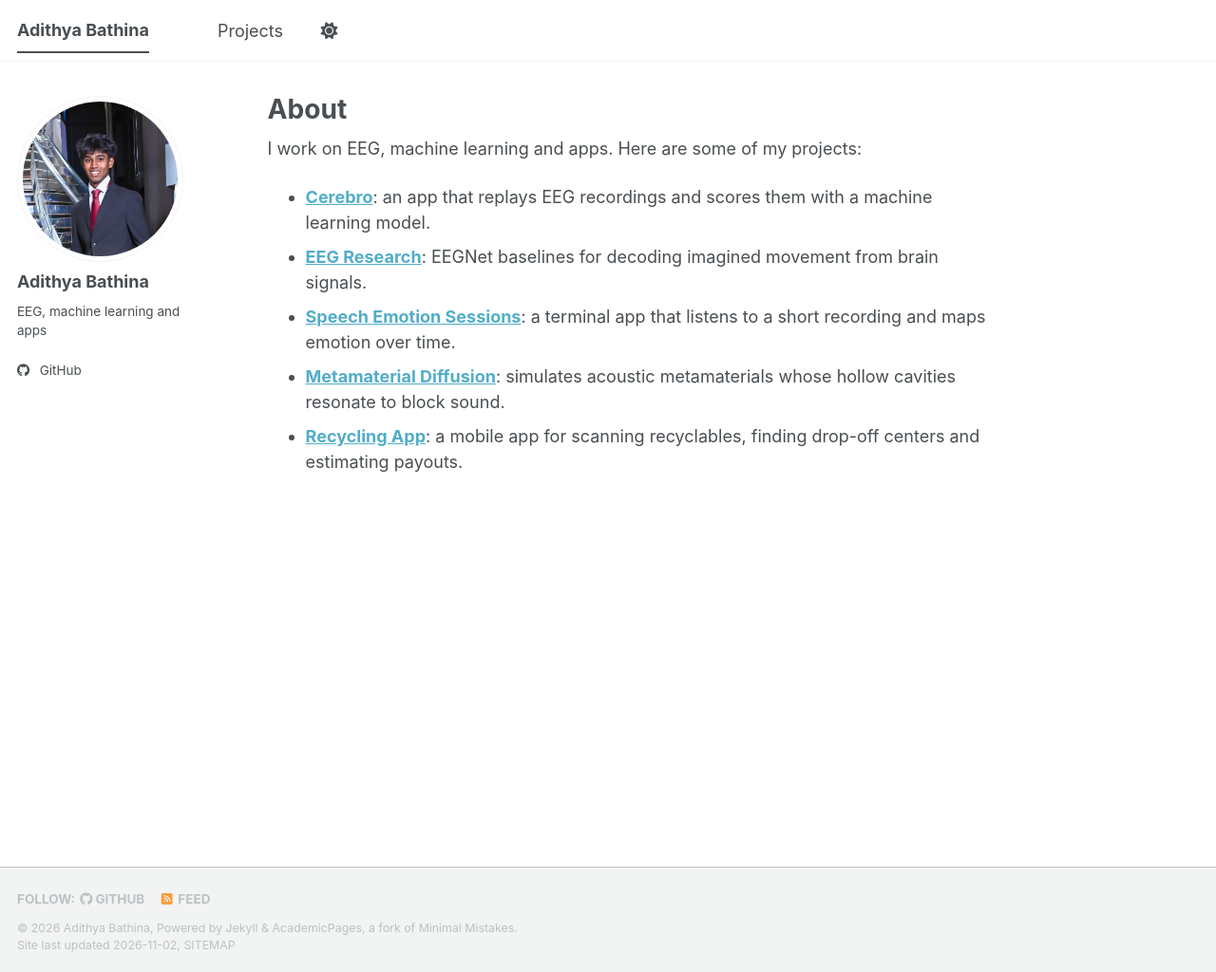
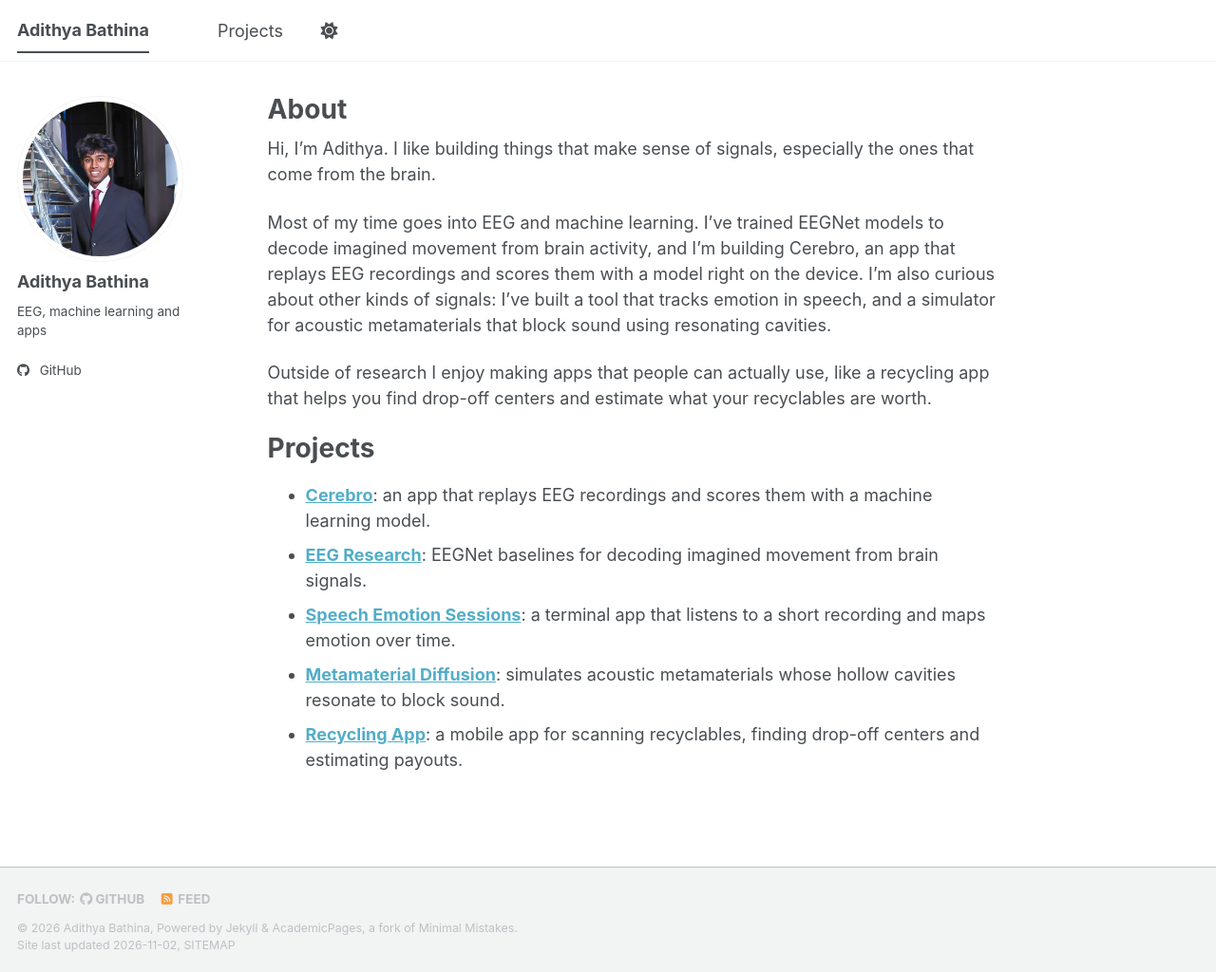
Before and after one commit to metal-carp2/metal-carp2.github.io, a Jekyll site: the page built from _pages/about.md, in a window 1280 px wide and 1024 px high. Shown: the whole window at 95% size. Built offline with Jekyll 4.4.1, drawn with Linux system fonts in a browser that asks for light colours; a script bundle is joined from its source files by our own code; a style sheet for code colours, icons or effects is not loaded.

Commit message:
Write about section

```diff
--- a/_pages/about.md
+++ b/_pages/about.md
@@ -7,7 +7,14 @@ redirect_from:
   - /about.html
 ---
 
-I work on EEG, machine learning and apps. Here are some of my projects:
+Hi, I'm Adithya. I like building things that make sense of signals, especially the ones that come from the brain.
+
+Most of my time goes into EEG and machine learning. I've trained EEGNet models to decode imagined movement from brain activity, and I'm building Cerebro, an app that replays EEG recordings and scores them with a model right on the device. I'm also curious about other kinds of signals: I've built a tool that tracks emotion in speech, and a simulator for acoustic metamaterials that block sound using resonating cavities.
+
+Outside of research I enjoy making apps that people can actually use, like a recycling app that helps you find drop-off centers and estimate what your recyclables are worth.
+
+Projects
+======
 
 - **[Cerebro](https://github.com/metal-carp2/Cerebro)**: an app that replays EEG recordings and scores them with a machine learning model.
 - **[EEG Research](https://github.com/metal-carp2/EEG_Reaserch)**: EEGNet baselines for decoding imagined movement from brain signals.
```
